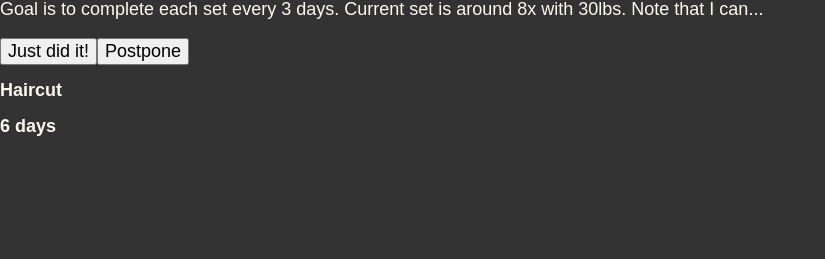
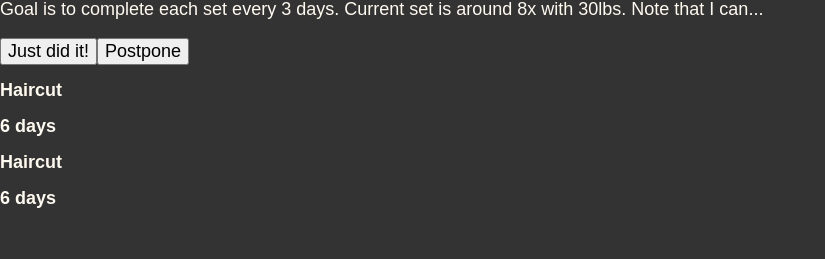
Before and after one commit to w3b3/figma-activity-planner, a React (Create React App) app: page / in a window 1280 px wide. Shown: the part 127-386 px from the top of the page, without its empty margins (0-825 px from the left). Built offline with nearby package versions, Linux system fonts and the light colour scheme.

Commit message:
split app main into components

```diff
--- a/src/App.tsx
+++ b/src/App.tsx
@@ -1,39 +1,15 @@
 import React from "react";
 import "./App.css";
+import { Component as Header } from "./components/Header";
+import { Component as CardsGrid } from "./components/CardsGrid";
+import { Component as Footer } from "./components/Footer";
 
 function App() {
   return (
     <div className="App">
-      <header className="App-header">
-        <h1>Activity tracker</h1>
-        <section>
-          <button>Login</button>
-        </section>
-        <section>
-          <h2>another set of deadlifts</h2>
-          <p>
-            Goal is to complete each set every 3 days. Current set is around 8x
-            with 30lbs. Note that I can...
-          </p>
-          <div>
-            <button>Just did it!</button>
-            <button>Postpone</button>
-          </div>
-        </section>
-      </header>
-      <main className="App-main">
-        <article className="Card">
-          <h2 className="Card-title">Haircut</h2>
-          <h2 className="Card-metric">
-            <span>6 </span>days
-          </h2>
-        </article>
-      </main>
-      <footer className="App-footer">
-        <button>New</button>
-        <button>Edit</button>
-        <button>Delete</button>
-      </footer>
+      <Header name="Card" />
+      <CardsGrid />
+      <Footer />
     </div>
   );
 }
--- /dev/null
+++ b/src/components/Card.tsx
@@ -0,0 +1,11 @@
+import React from "react";
+export const Component = ({ a }: { a?: string }) => {
+  return (
+    <article className="Card">
+      <h2 className="Card-title">Haircut</h2>
+      <h2 className="Card-metric">
+        <span>6 </span>days
+      </h2>
+    </article>
+  );
+};
--- /dev/null
+++ b/src/components/CardsGrid.tsx
@@ -0,0 +1,10 @@
+import React from "react";
+import { Component as Card } from "./Card";
+export const Component = ({ a }: { a?: string }) => {
+  return (
+    <main className="App-main">
+      <Card />
+      <Card />
+    </main>
+  );
+};
--- /dev/null
+++ b/src/components/Footer.tsx
@@ -0,0 +1,10 @@
+import React from "react";
+export const Component = ({ a }: { a?: string }) => {
+  return (
+    <footer className="App-footer">
+      <button>New</button>
+      <button>Edit</button>
+      <button>Delete</button>
+    </footer>
+  );
+};
--- /dev/null
+++ b/src/components/Header.tsx
@@ -0,0 +1,22 @@
+import React from "react";
+export const Component = ({ name }: { name?: string }) => {
+  return (
+    <header className="hi">
+      <h1>Activity tracker</h1>
+      <section>
+        <button>Login</button>
+      </section>
+      <section>
+        <h2>another set of deadlifts</h2>
+        <p>
+          Goal is to complete each set every 3 days. Current set is around 8x
+          with 30lbs. Note that I can...
+        </p>
+        <div>
+          <button>Just did it!</button>
+          <button>Postpone</button>
+        </div>
+      </section>
+    </header>
+  );
+};
--- a/tsconfig.json
+++ b/tsconfig.json
@@ -18,7 +18,7 @@
     "resolveJsonModule": true,
     "isolatedModules": true,
     "noEmit": true,
-    "jsx": "react-jsx"
+    "jsx": "react"
   },
   "include": [
     "src"
```
